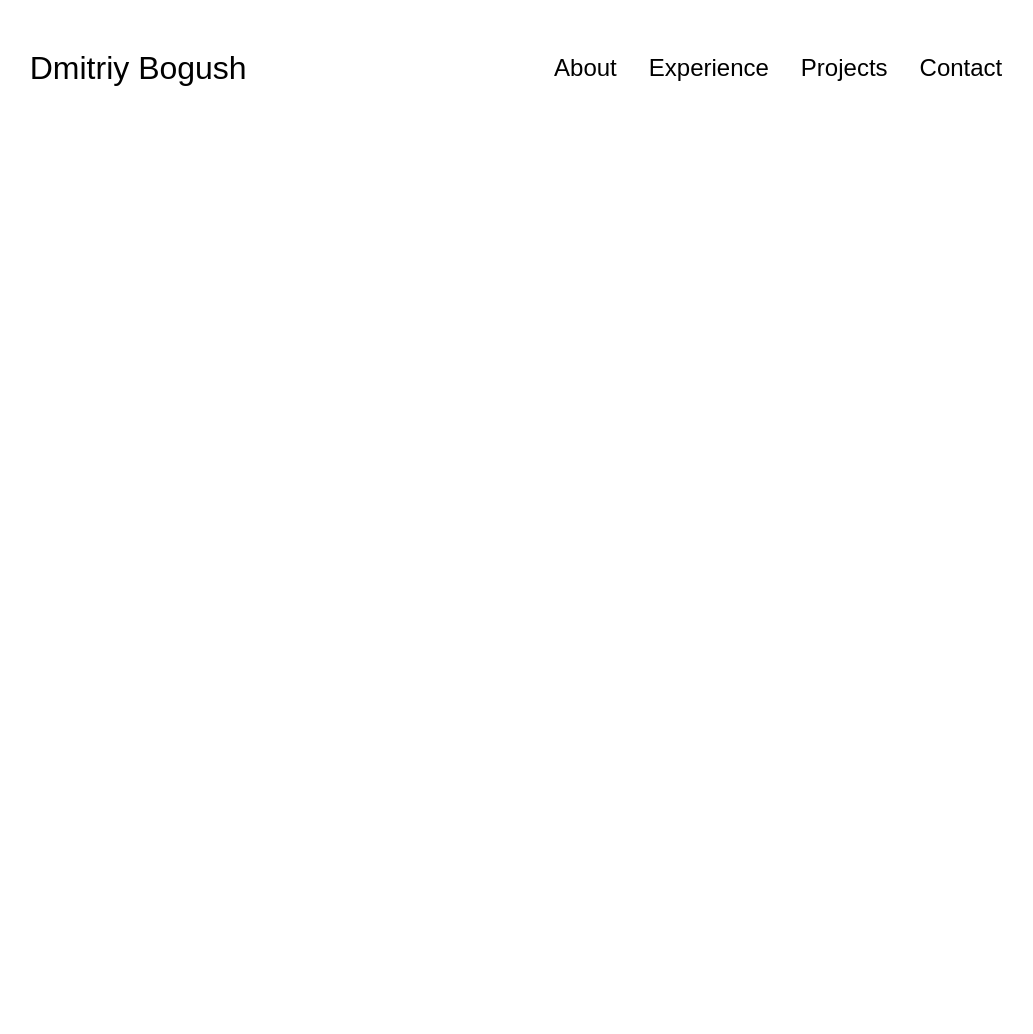
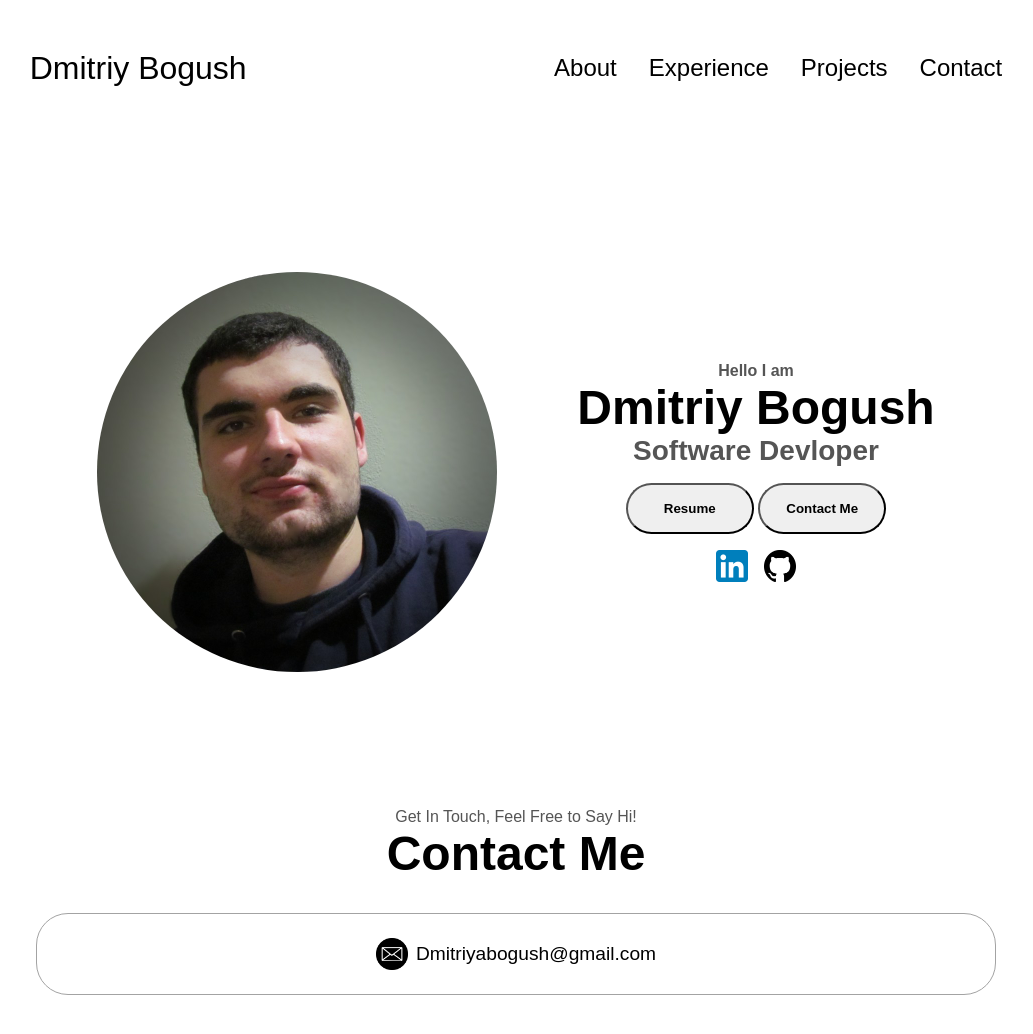
Before and after one commit to DmitriyBogush/DmitriyBogush.github.io, a plain HTML site: page index.html in a window 1280 px wide. Shown: the whole page, without its empty margins (124-1157 px from the left). Before the commit the page ends 800 px from the top, so only its background shows below. Drawn offline with Linux system fonts and the light colour scheme.

Commit message:
Adding a few sections to the website

```diff
--- a/index.html
+++ b/index.html
@@ -19,6 +19,40 @@
             </ul>
         </div>
     </nav>
+    <section id="profile">
+        <div class="section__pic-container">
+            <img src="./assests/profile.jpg"/>
+        </div>
+        <div class="text">
+            <p class ="p1">Hello I am</p>
+            <h1 class="heading">Dmitriy Bogush</h1>
+            <p class="p2"> Software Devloper</p>
+            <div class="buttons">
+                <button class="btn resume_button" onclick="window.open('./assests/Dmitriy_Bogush_Resume.pdf')">
+                    Resume
+                </button>
+
+                <button class="btn github_button" onclick="location.href='#contact'">
+                    Contact Me
+                </button>
+            </div>
+            <div id="socials">
+                <img src="./assests/LinkedIn.png" class="icon" onclick="location.href='https://www.linkedin.com/in/dmitriy-bogush/'">
+                <img src="./assests/github.png" class="icon" onclick="location.href='https://github.com/DmitriyBogush'">
+            </div>
+        </div>
+    </section>
+    <section id="contact">
+        <p class="p1"> Get In Touch, Feel Free to Say Hi! </p>
+        <h1 class="heading"> Contact Me</h1>
+        <div class="upper">
+            <div class="contact-info">
+                <img id="email" src="./assests/images.png" class="icon contact-icon">
+                <p><a href="mailto:dmitriyabogush@gmail.com">Dmitriyabogush@gmail.com</a></p>
+            </div>
+        </div>
+    </section>
+
 
 </body>
 </html>
--- a/style.css
+++ b/style.css
@@ -59,3 +59,113 @@ a:hover {
 .name:hover {
     cursor: default;
 }
+
+section {
+    padding-top: 4vh;
+    height: 96vh;
+    margin: 0 10rem;
+    box-sizing: border-box;
+    min-height: fit-content;
+}
+
+.section-container {
+    display: flex;
+}
+
+#profile {
+    display: flex;
+    justify-content: center;
+    gap: 5rem;
+    height: 80vh;
+}
+
+.section__pic-container {
+    display: flex;
+    height: 400px;
+    width: 400px;
+    margin: auto 0;
+}
+
+.section__pic-container img {
+    border-radius: 150%;
+}
+
+.text {
+    align-self: center;
+    text-align: center;
+}
+
+.text p {
+    font-weight: 600;
+}
+
+.p1 {
+    text-align: center;
+}
+
+.p2 {
+    font-size: 1.75rem;
+    margin-bottom: 1rem;
+}
+
+.heading {
+    font-size: 3rem;
+    text-align: center;
+}
+
+#socials {
+    display: flex;
+    justify-content: center;
+    margin-top: 1rem;
+    gap: 1rem
+}
+
+.icon {
+    cursor: pointer;
+    height: 2rem;
+}
+
+#buttons {
+    display: flex;
+    justify-content: center;
+    gap: 1rem
+}
+
+.btn {
+    font-weight: 600;
+    transition: all 300ms ease;
+    padding: 1rem;
+    width: 8rem;
+    border-radius: 2rem;
+}
+
+.buttons {
+    gap: 1rem;
+}
+
+.upper {
+    display: flex;
+    justify-content: center;
+    border-radius: 2rem;
+    border: rgb(85, 85, 85) 0.1rem solid;
+    border-color: rgb(163, 163, 163);
+    background: (250, 250, 250);
+    margin: 2rem auto;
+    padding: 0.5rem;
+}
+
+.contact-info {
+    display: flex;
+    align-items: center;
+    justify-content: center;
+    gap: 0.5rem;
+    margin: 1rem;
+}
+
+.contact-info {
+    font-size: larger;
+}
+
+.contact-icon {
+    cursor: default;
+}
```
Also changed, not shown: assests/LinkedIn.png (added), assests/github.png (added), assests/images.png (added), assests/profile.jpg (added), 1 other file.
